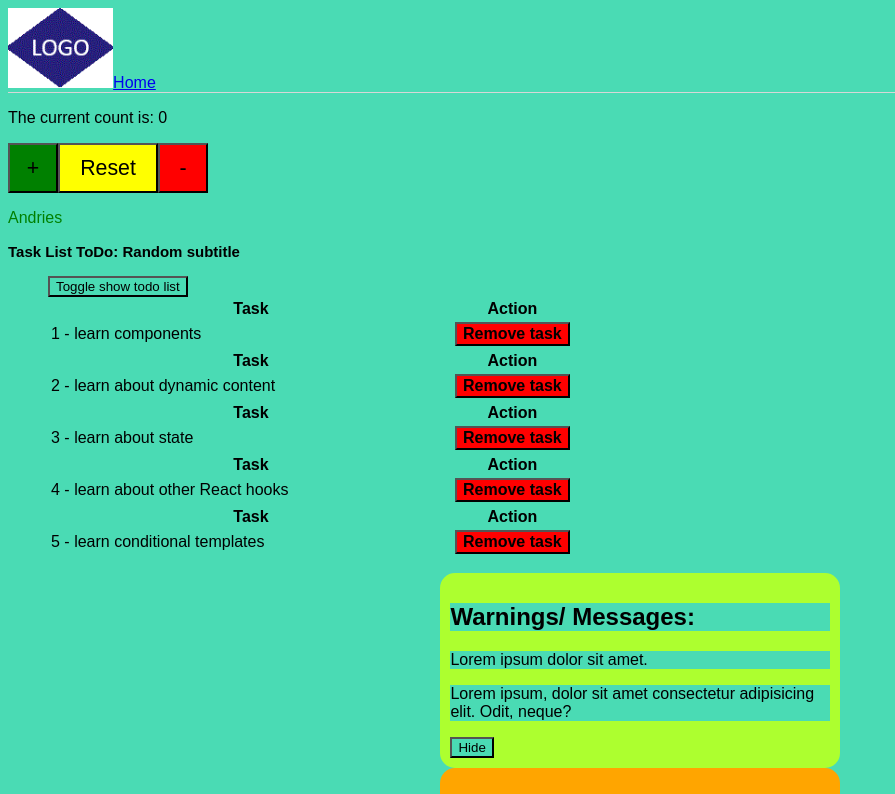
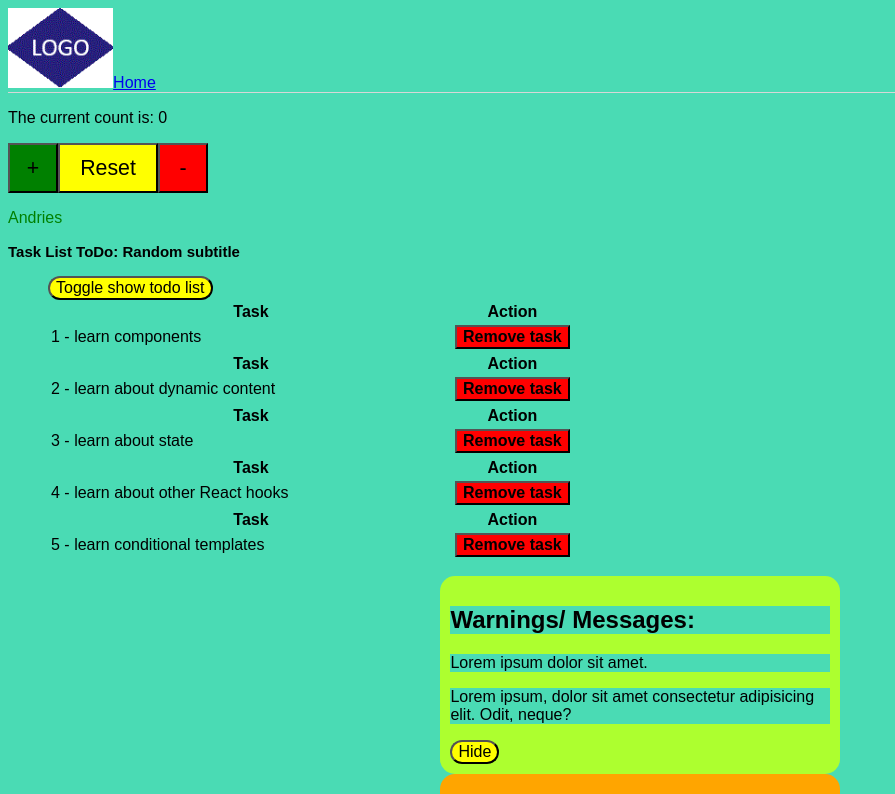
Before and after one commit to andriesvdw1/practise, a React (Create React App) app in the folder taskerize/: page / in a window 1280 px wide. Shown: the top 794 px of the page, without its empty margins (0-895 px from the left). Built offline with nearby package versions, Linux system fonts and the light colour scheme.

Commit message:
Add styling to Show todo list button

```diff
--- a/taskerize/src/components/TaskList.css
+++ b/taskerize/src/components/TaskList.css
@@ -54,3 +54,9 @@ tasklist{
     margin: 0 auto;
     align-items: center;
 }
+
+.trigger{
+    background-color: yellow;
+    border-radius: 15px;
+    font-size: 12pt;
+}
```
